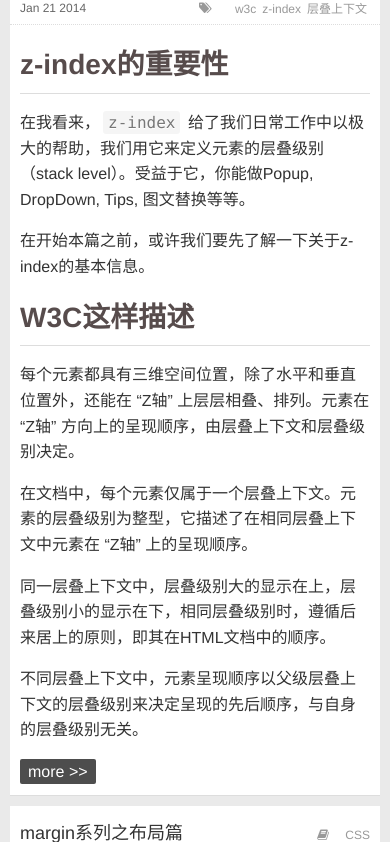
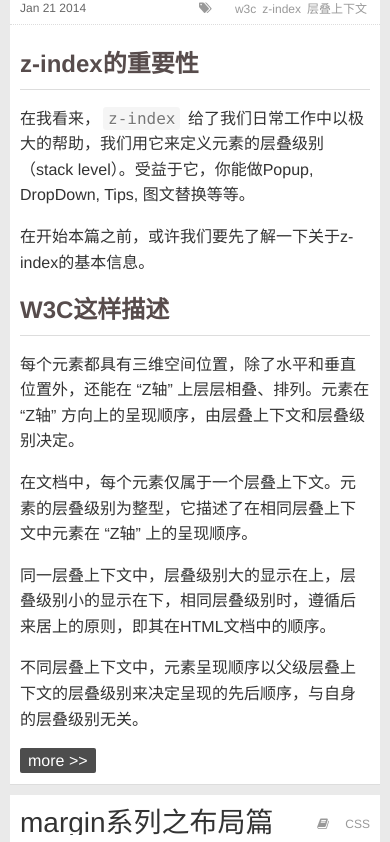
Before and after one commit to jackzhcai/doyoe.github.io, a plain HTML site: page index.html in a window 390 px wide. Shown: the part 372-1214 px from the top of the page. Drawn offline with nearby package versions, Linux system fonts and the light colour scheme.

Commit message:
Site updated: 2014-12-24 20:46:14

```diff
--- a/css/style.css
+++ b/css/style.css
@@ -268,9 +268,15 @@ a {
     padding-right: 0;
     padding-top: 10px;
   }
+  #container .article .article-entry h2 {
+    font-size: 24px;
+  }
+  #container .article .article-entry h3 {
+    font-size: 20px;
+  }
   #container .article .article-title {
-    font-size: 18px;
-    height: 28px;
+    font-size: 28px;
+    height: 30px;
     overflow: hidden;
     display: block;
     white-space: nowrap;
@@ -862,15 +868,16 @@ a {
   margin-bottom: 16px;
   padding-bottom: 5px;
   border-bottom: 1px solid #ddd;
+  font-size: 28px;
 }
 .article-entry h3 {
   margin-top: 16px;
   margin-bottom: 10px;
+  font-size: 24px;
 }
 .article-entry h2,
 .article-entry h3 {
   font-weight: bold;
-  font-size: 28px;
   color: #574c4c;
 }
 .article-entry strong {
```
